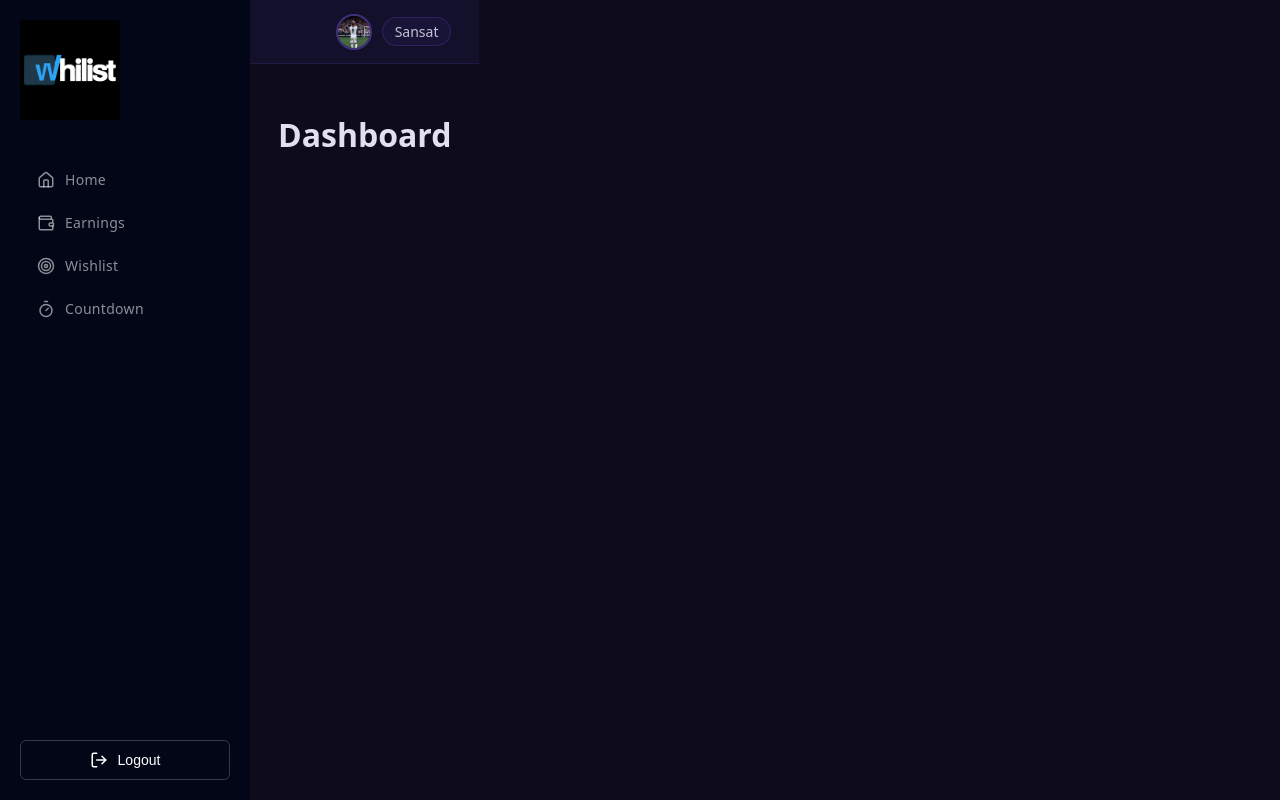
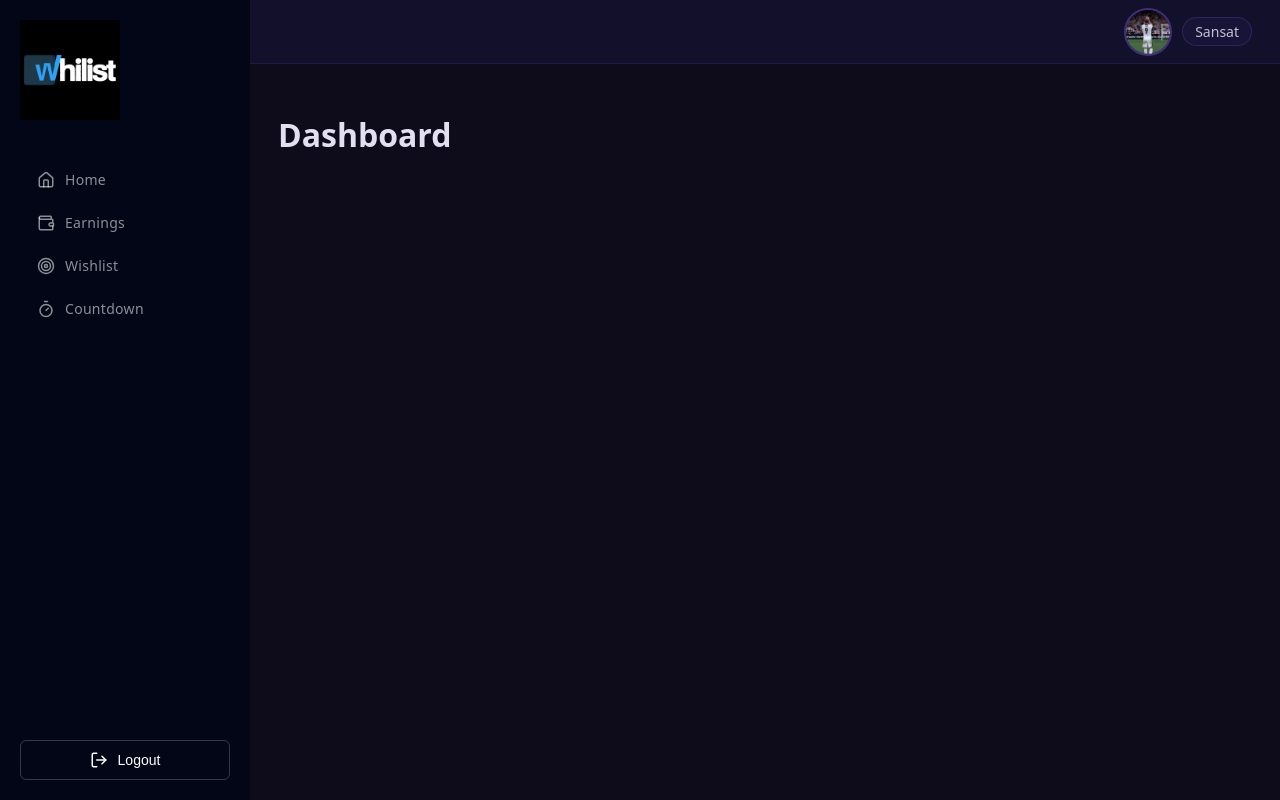
Before and after one commit to Satwik1428/WHILIST, a React (Vite) app: page / in a window 1280 px wide. Built offline with nearby package versions, Linux system fonts and the light colour scheme.

Commit message:
Navbar UI fixes and 2nd draft

```diff
--- a/src/components/layout/Navbar.jsx
+++ b/src/components/layout/Navbar.jsx
@@ -1,5 +1,6 @@
 import kane_jpg from "../../assets/Kane.jpg";
 import Avatar from "../shared/Avatar";
+import "../../styles/Navbar.css";
 function Navbar(){
     const user = {
         username: "Sansat",
--- a/src/index.css
+++ b/src/index.css
@@ -13,4 +13,5 @@ body {
 #root {
   min-height: 100vh;
   display: flex;
+  width: 100%;
 }
--- a/src/styles/layout.css
+++ b/src/styles/layout.css
@@ -1,7 +1,8 @@
-/* layout.css - full replace */
+
 .app {
   display: flex;
   height: 100vh;
+  width: 100%;
 }
 
 .main {
@@ -10,17 +11,6 @@
   flex-direction: column;
   overflow: hidden;
   background: #0e0b1a;
-}
-
-.navbar {
-  height: 64px;
-  padding: 0 28px;
-  display: flex;
-  justify-content: flex-end;
-  align-items: center;
-  background: #12102b;
-  border-bottom: 1px solid rgba(139, 92, 246, 0.12);
-  flex-shrink: 0;
 }
 
 .content {
@@ -39,8 +29,8 @@
 }
 
 .profile img {
-  width: 36px;
-  height: 36px;
+  width: 48px;
+  height: 48px;
   border-radius: 50%;
   object-fit: cover;
   border: 2px solid rgba(139, 92, 246, 0.4);
--- a/src/styles/navbar.css
+++ b/src/styles/navbar.css
@@ -0,0 +1,11 @@
+.navbar {
+  height: 64px;
+  padding: 0 28px;
+  width: 100%;
+  display: flex;
+  justify-content: flex-end;
+  align-items: center;
+  background: #12102b;
+  border-bottom: 1px solid rgba(139, 92, 246, 0.12);
+  flex-shrink: 0;
+}
```
